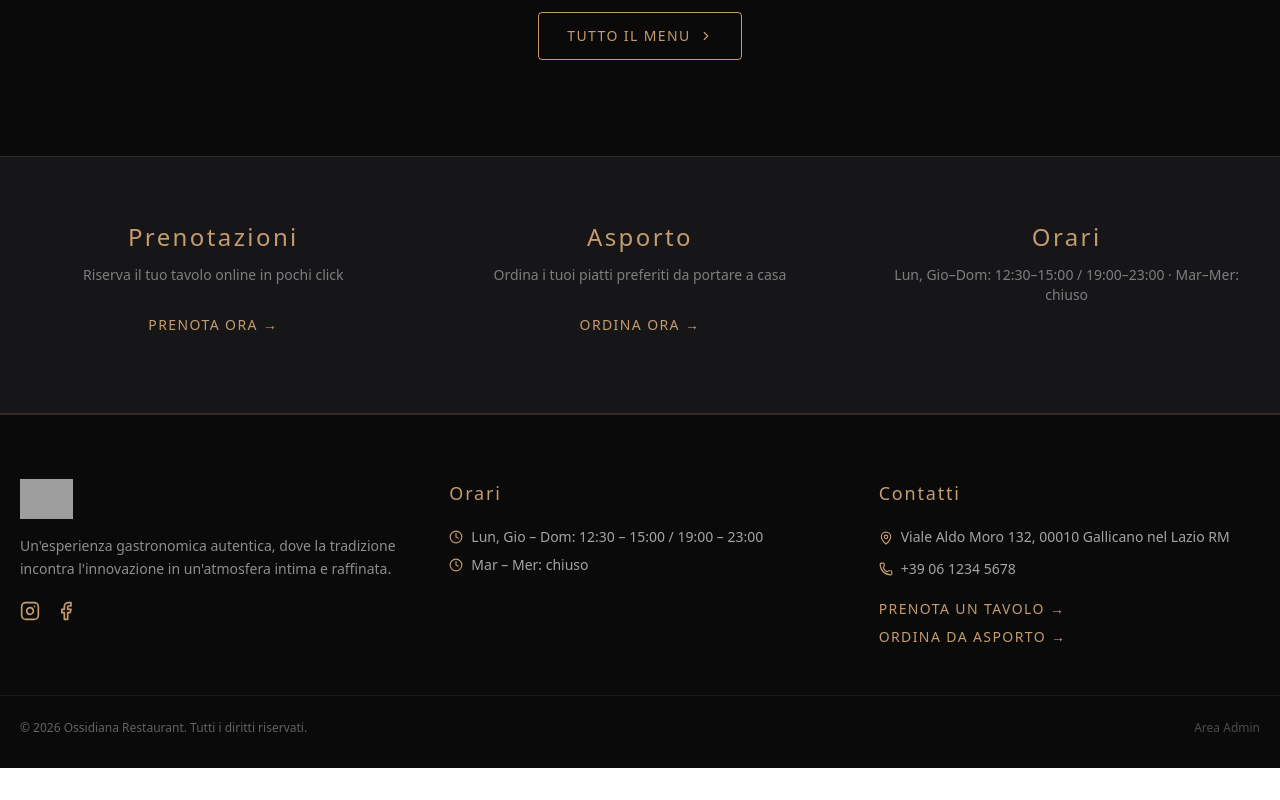
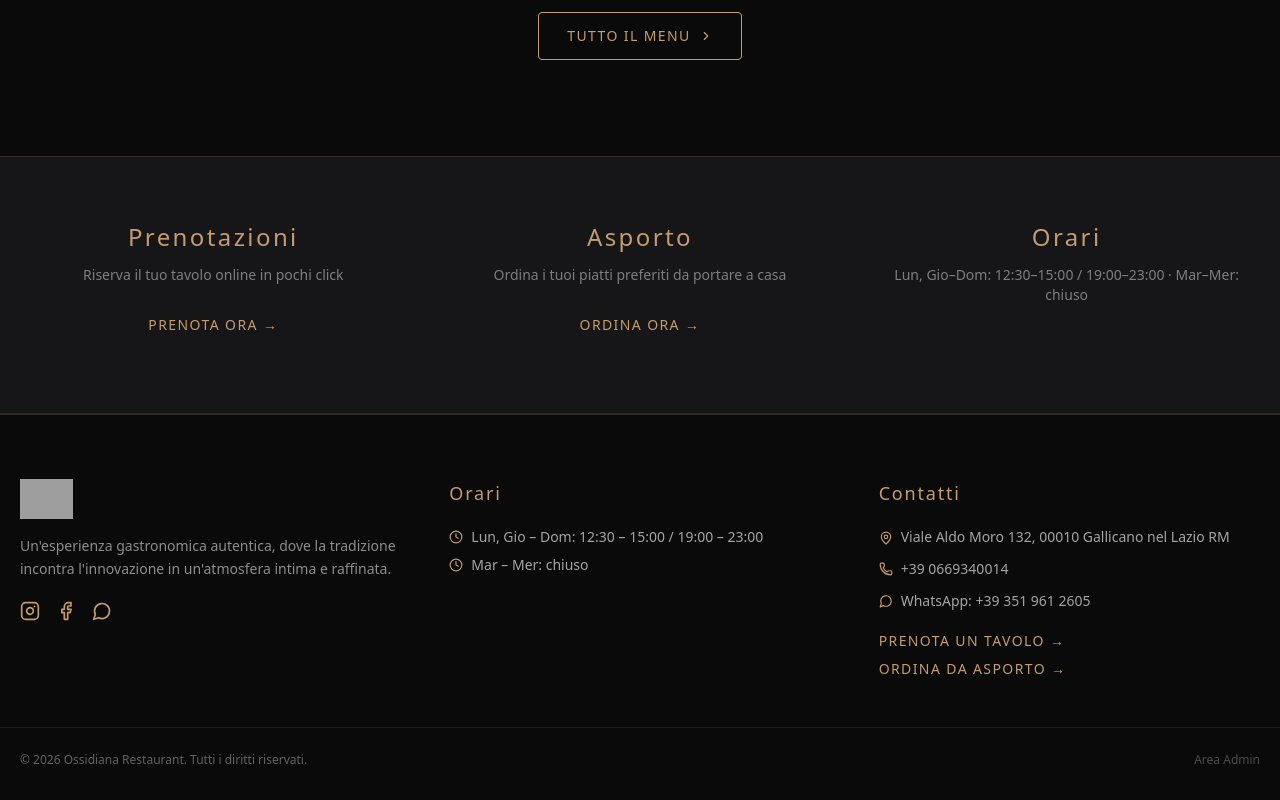
Before and after one commit to Kurama1001/ossidiana-restaurant, a React (Vite) app: page / in a window 1280 px wide. Shown: the part 1085-1885 px from the top of the page. Before the commit the page ends 1853 px from the top, so only its background shows below. Built offline with nearby package versions, Linux system fonts and the light colour scheme; no server answers; grey boxes are pictures that could not be loaded.

Commit message:
File changes

```diff
--- a/src/components/layout/Footer.jsx
+++ b/src/components/layout/Footer.jsx
@@ -1,5 +1,5 @@
 import { Link } from 'react-router-dom';
-import { MapPin, Phone, Clock, Instagram, Facebook } from 'lucide-react';
+import { MapPin, Phone, Clock, Instagram, Facebook, MessageCircle } from 'lucide-react';
 
 export default function Footer() {
   return (
@@ -13,8 +13,9 @@ export default function Footer() {
             Un'esperienza gastronomica autentica, dove la tradizione incontra l'innovazione in un'atmosfera intima e raffinata.
           </p>
           <div className="flex gap-4 mt-5">
-            <a href="#" className="text-[#C69C6D] hover:text-white transition-colors" aria-label="Instagram"><Instagram size={20} /></a>
-            <a href="#" className="text-[#C69C6D] hover:text-white transition-colors" aria-label="Facebook"><Facebook size={20} /></a>
+            <a href="https://www.instagram.com/ossidiana.ristorante/" target="_blank" rel="noopener noreferrer" className="text-[#C69C6D] hover:text-white transition-colors" aria-label="Instagram"><Instagram size={20} /></a>
+            <a href="https://www.facebook.com/profile.php?id=61564406886866" target="_blank" rel="noopener noreferrer" className="text-[#C69C6D] hover:text-white transition-colors" aria-label="Facebook"><Facebook size={20} /></a>
+            <a href="https://wa.me/393519612605" target="_blank" rel="noopener noreferrer" className="text-[#C69C6D] hover:text-white transition-colors" aria-label="WhatsApp"><MessageCircle size={20} /></a>
           </div>
         </div>
 
@@ -30,7 +31,8 @@ export default function Footer() {
           <h3 className="font-display text-lg text-[#C69C6D] tracking-widest mb-5">Contatti</h3>
           <div className="space-y-3 text-sm font-body text-[#E5E5E5]/70">
             <div className="flex items-start gap-2"><MapPin size={14} className="text-[#C69C6D] mt-1 shrink-0" /><span>Viale Aldo Moro 132, 00010 Gallicano nel Lazio RM</span></div>
-            <div className="flex items-center gap-2"><Phone size={14} className="text-[#C69C6D]" /><span>+39 06 1234 5678</span></div>
+            <a href="tel:+390669340014" className="flex items-center gap-2 hover:text-[#C69C6D] transition-colors"><Phone size={14} className="text-[#C69C6D]" /><span>+39 0669340014</span></a>
+            <a href="https://wa.me/393519612605" target="_blank" rel="noopener noreferrer" className="flex items-center gap-2 hover:text-[#C69C6D] transition-colors"><MessageCircle size={14} className="text-[#C69C6D]" /><span>WhatsApp: +39 351 961 2605</span></a>
           </div>
           <div className="flex flex-col gap-2 mt-5">
             <Link to="/prenotazioni" className="text-sm text-[#C69C6D] hover:text-white transition-colors tracking-widest uppercase">Prenota un tavolo →</Link>
```
